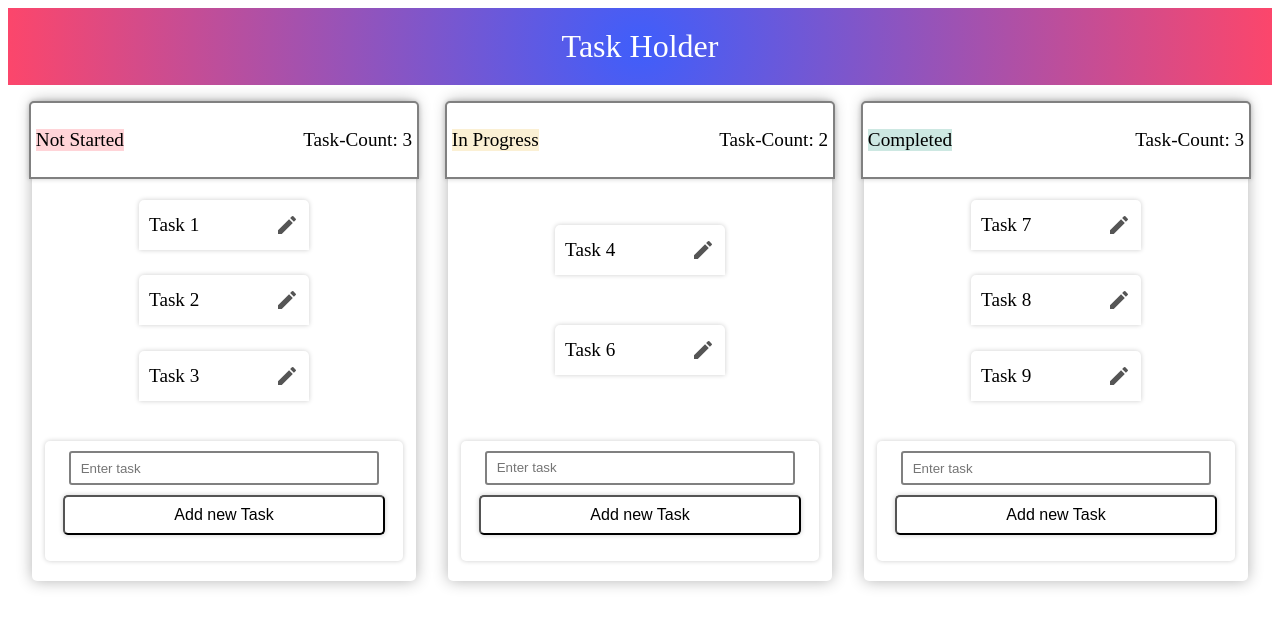
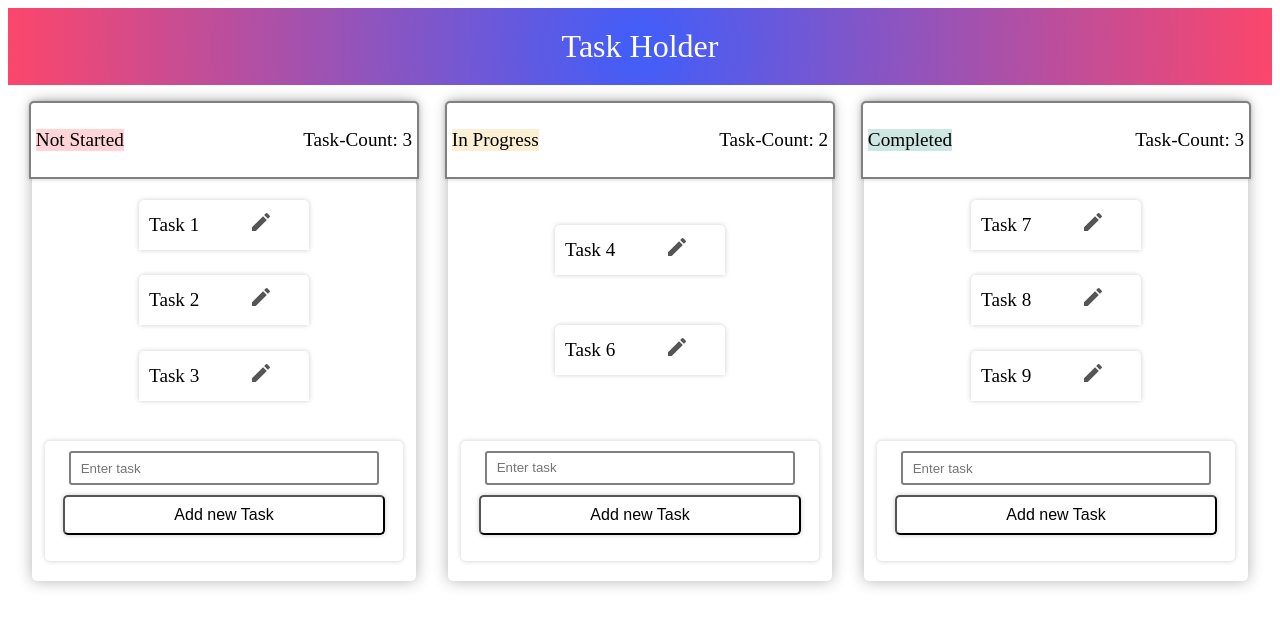
Before and after one commit to Masterkrish002/Airtribe, a React (Create React App) app in the folder assinggmeny-main/: page / in a window 1280 px wide. Shown: the top 626 px of the page. Built offline with nearby package versions, Linux system fonts and the light colour scheme.

Commit message:
updated project files

```diff
--- a/assinggmeny-main/src/components/Tasks.jsx
+++ b/assinggmeny-main/src/components/Tasks.jsx
@@ -24,8 +24,8 @@ function Tasks({ props, index, moveTask, updateTasksOrder, sectionIndex }) {
         <Container ref={(node) => ref(drop(node))}>
             <Title>{props}</Title>
             <Icons>
-                <Link to={`/task/${sectionIndex}/${index}`} style={{ textDecoration: 'none', color: 'inherit' }}></Link>
-                    <MdEdit/>
+                <Link to={`/task/${sectionIndex}/${index}`} style={{ textDecoration: 'none', color: 'inherit' }}><MdEdit/></Link>
+
             </Icons>
         </Container>
     );
```
